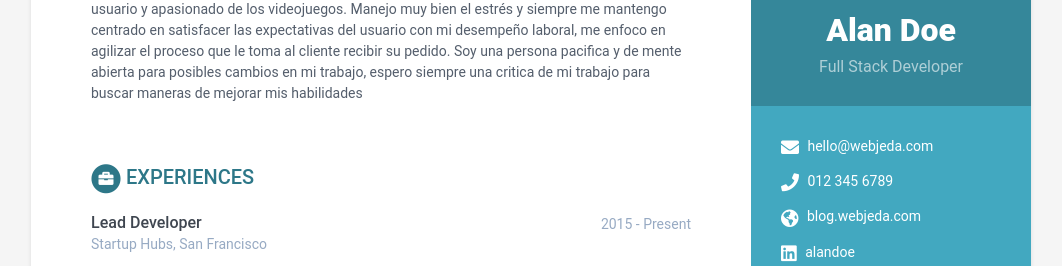
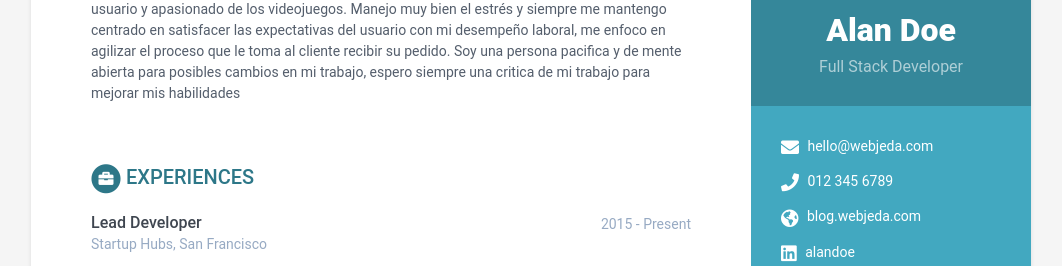
Before and after one commit to KevinC99/good-birch-4e19a, a Jekyll site: the page built from index.html, in a window 1280 px wide. Shown: the part 162-428 px from the top of the page, without its empty margins (109-1171 px from the left). Built offline with Jekyll 4.4.1, drawn with Linux system fonts in a browser that asks for light colours; some of the changed text lies outside the part shown.

Commit message:
data.yml: updated summary in career-profile

```diff
--- a/_data/data.yml
+++ b/_data/data.yml
@@ -39,7 +39,7 @@ career-profile:
     expectativas del usuario con mi desempeño laboral, me enfoco en agilizar el
     proceso que le toma al cliente recibir su pedido. Soy una persona pacifica y
     de mente abierta para posibles cambios en mi trabajo, espero siempre una
-    critica de mi trabajo para buscar maneras de mejorar mis habilidades
+    critica de mi trabajo para  mejorar mis habilidades
 education:
   - degree: MSc in Computer Science
     university: University of London
```
